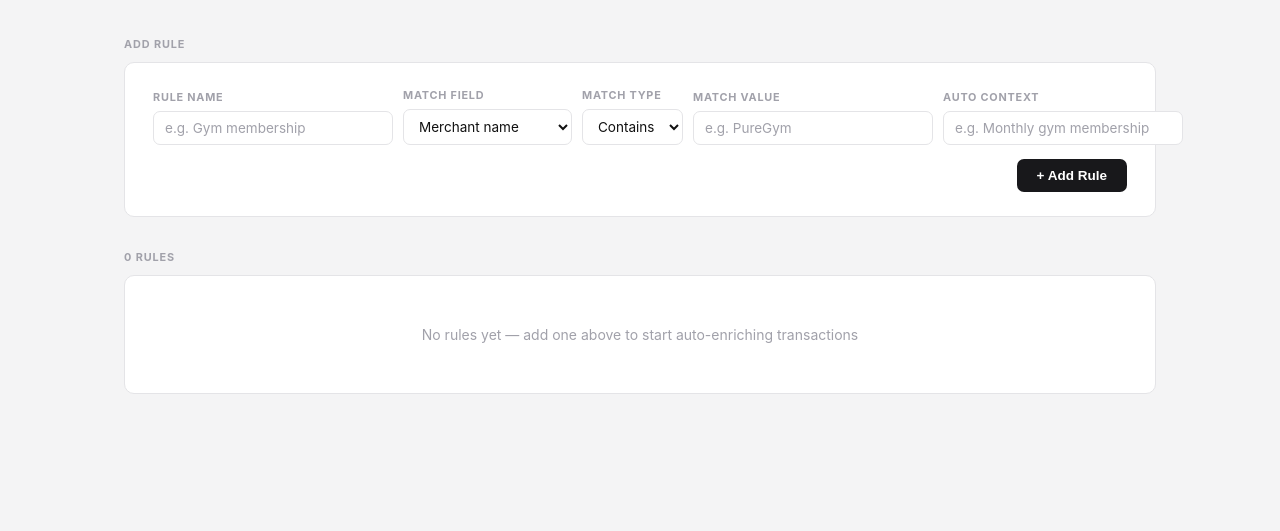
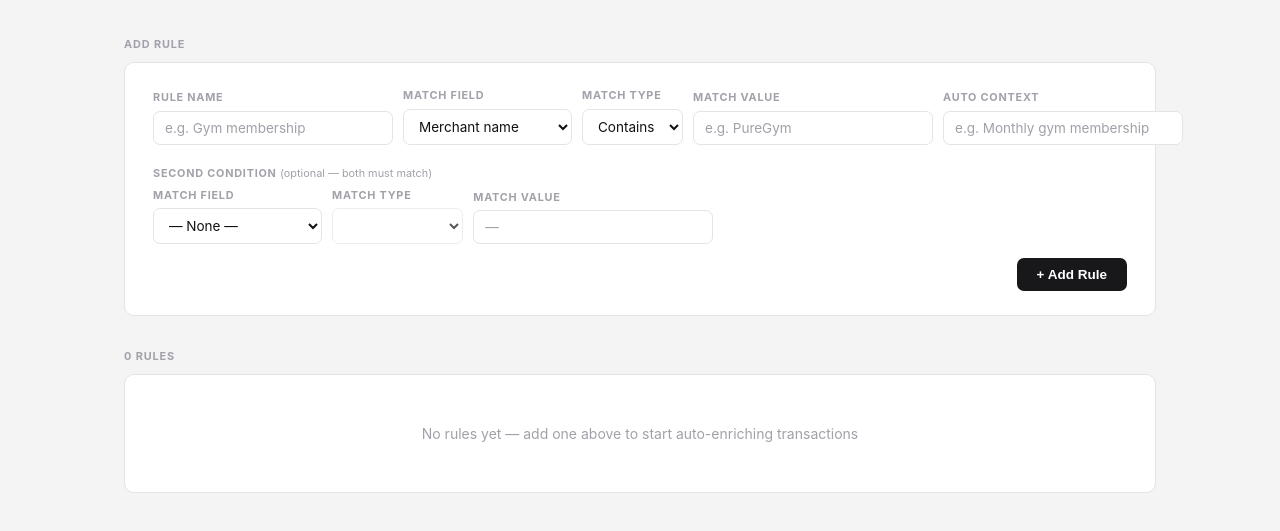
Before and after one commit to Samuel-Mason-git/bank-enrichment, a FastAPI app: template src/server_scripts/templates/rules.html in a window 1280 px wide. Shown: the part 54-585 px from the top of the page. Run offline with FastAPI, Linux system fonts and the light colour scheme; the template is opened without the code that fills it, so the values that code supplies are empty.

Commit message:
Added in second conditions

```diff
--- a/src/server_scripts/main.py
+++ b/src/server_scripts/main.py
@@ -426,12 +426,15 @@ async def add_rule(request: Request, credentials: HTTPBasicCredentials = Depends
     match_type = (form.get("match_type") or "").strip()
     match_value = (form.get("match_value") or "").strip()
     auto_context = (form.get("auto_context") or "").strip()
+    match_field_2 = (form.get("match_field_2") or "").strip() or None
+    match_type_2 = (form.get("match_type_2") or "").strip() or None
+    match_value_2 = (form.get("match_value_2") or "").strip() or None
     if name and match_field and match_type and match_value and auto_context:
         con = get_con()
         next_id = con.execute("SELECT COALESCE(MAX(id), 0) + 1 FROM rules").fetchone()[0]
         con.execute(
-            "INSERT INTO rules (id, name, match_field, match_type, match_value, auto_context) VALUES (?, ?, ?, ?, ?, ?)",
-            [next_id, name, match_field, match_type, match_value, auto_context]
+            "INSERT INTO rules (id, name, match_field, match_type, match_value, auto_context, match_field_2, match_type_2, match_value_2) VALUES (?, ?, ?, ?, ?, ?, ?, ?, ?)",
+            [next_id, name, match_field, match_type, match_value, auto_context, match_field_2, match_type_2, match_value_2]
         )
     return RedirectResponse(url="/dashboard/rules", status_code=303)
 
@@ -439,9 +442,9 @@ async def add_rule(request: Request, credentials: HTTPBasicCredentials = Depends
 @app.get("/dashboard/rules", response_class=HTMLResponse)
 async def rules_view(request: Request, credentials: HTTPBasicCredentials = Depends(verify_credentials)):
     con = get_con()
-    rows = con.execute("SELECT id, name, match_field, match_type, match_value, auto_context, enabled FROM rules ORDER BY id").fetchall()
+    rows = con.execute("SELECT id, name, match_field, match_type, match_value, auto_context, enabled, match_field_2, match_type_2, match_value_2 FROM rules ORDER BY id").fetchall()
     rules = [
-        {"id": r[0], "name": r[1], "match_field": r[2], "match_type": r[3], "match_value": r[4], "auto_context": r[5], "enabled": r[6]}
+        {"id": r[0], "name": r[1], "match_field": r[2], "match_type": r[3], "match_value": r[4], "auto_context": r[5], "enabled": r[6], "match_field_2": r[7], "match_type_2": r[8], "match_value_2": r[9]}
         for r in rows
     ]
     return templates.TemplateResponse(
--- a/src/server_scripts/server_db.py
+++ b/src/server_scripts/server_db.py
@@ -41,3 +41,6 @@ def init_db() -> None:
     )
     _con.execute("ALTER TABLE webhook_queue DROP COLUMN IF EXISTS user_category")
     _con.execute("ALTER TABLE webhook_queue DROP COLUMN IF EXISTS user_tags")
+    _con.execute("ALTER TABLE rules ADD COLUMN IF NOT EXISTS match_field_2 VARCHAR(255)")
+    _con.execute("ALTER TABLE rules ADD COLUMN IF NOT EXISTS match_type_2 VARCHAR(50)")
+    _con.execute("ALTER TABLE rules ADD COLUMN IF NOT EXISTS match_value_2 VARCHAR(255)")
--- a/src/server_scripts/templates/rules.html
+++ b/src/server_scripts/templates/rules.html
@@ -119,14 +119,41 @@
                 <div class="form-group">
                     <label>Match Value</label>
                     <input name="match_value" id="match_value" placeholder="e.g. PureGym" required>
-                    <span id="match_value_hint" style="font-size:0.7rem;color:#a1a1aa;margin-top:2px;display:none;"></span>
                 </div>
                 <div class="form-group">
                     <label>Auto Context</label>
                     <input name="auto_context" placeholder="e.g. Monthly gym membership" required>
                 </div>
             </div>
-            <div style="display:flex; justify-content:flex-end;">
+            <div style="margin:10px 0 4px;">
+                <span style="font-size:0.68rem;font-weight:700;text-transform:uppercase;letter-spacing:0.07em;color:#a1a1aa;">Second Condition <span style="font-weight:400;text-transform:none;letter-spacing:0;">(optional — both must match)</span></span>
+            </div>
+            <div class="form-grid" style="margin-bottom:0;">
+                <div class="form-group">
+                    <label>Match Field</label>
+                    <select name="match_field_2" id="match_field_2" onchange="updateMatchType2()">
+                        <option value="">— None —</option>
+                        <option value="merchant_name">Merchant name</option>
+                        <option value="description">Description</option>
+                        <option value="counterparty_name">Counterparty name</option>
+                        <option value="category">Category</option>
+                        <option value="amount">Amount (£)</option>
+                    </select>
+                </div>
+                <div class="form-group">
+                    <label>Match Type</label>
+                    <select name="match_type_2" id="match_type_2"></select>
+                </div>
+                <div class="form-group">
+                    <label>Match Value</label>
+                    <input name="match_value_2" id="match_value_2" placeholder="—">
+                </div>
+                <div class="form-group" style="grid-column: span 2;"></div>
+            </div>
+            <div style="display:flex; justify-content:space-between; align-items:center; margin-top:14px;">
+                <span id="match_value_hint" style="font-size:0.7rem;color:#a1a1aa;display:none;"></span>
+                <span id="match_value_hint_2" style="font-size:0.7rem;color:#a1a1aa;display:none;"></span>
+                <span></span>
                 <button type="submit" class="btn-add-rule">+ Add Rule</button>
             </div>
         </form>
@@ -139,9 +166,8 @@
             <thead>
                 <tr>
                     <th>Name</th>
-                    <th>Match Field</th>
-                    <th>Type</th>
-                    <th>Match Value</th>
+                    <th>Condition 1</th>
+                    <th>Condition 2</th>
                     <th>Auto Context</th>
                     <th>Status</th>
                     <th></th>
@@ -151,9 +177,8 @@
                 {% for rule in rules %}
                 <tr>
                     <td class="rule-name">{{ rule.name }}</td>
-                    <td class="mono">{{ rule.match_field }}</td>
-                    <td><span class="match-type-badge">{{ rule.match_type }}</span></td>
-                    <td class="mono">{{ rule.match_value }}</td>
+                    <td><span class="mono">{{ rule.match_field }}</span> <span class="match-type-badge">{{ rule.match_type }}</span> <span class="mono">{{ rule.match_value }}</span></td>
+                    <td>{% if rule.match_field_2 %}<span class="mono">{{ rule.match_field_2 }}</span> <span class="match-type-badge">{{ rule.match_type_2 }}</span> <span class="mono">{{ rule.match_value_2 }}</span>{% else %}<span style="color:#d4d4d8;">—</span>{% endif %}</td>
                     <td class="rule-context">{{ rule.auto_context }}</td>
                     <td><span class="badge {% if rule.enabled %}badge-enabled{% else %}badge-disabled{% endif %}">{% if rule.enabled %}enabled{% else %}disabled{% endif %}</span></td>
                     <td>
@@ -184,7 +209,8 @@ const TEXT_TYPES = [
     { value: "regex",    label: "Regex" },
 ];
 const AMOUNT_TYPES = [
-    { value: "amount_range", label: "Amount range (e.g. 490-510)" },
+    { value: "amount_range", label: "Amount range" },
+    { value: "amount_exact", label: "Exact amount" },
 ];
 
 function updateMatchType() {
@@ -200,16 +226,74 @@ function updateMatchType() {
     ).join("");
 
     if (isAmount) {
-        valueInput.placeholder = "e.g. 490-510";
-        hint.textContent = "Enter a £ range — e.g. 490-510 matches any amount between £490 and £510";
         hint.style.display = "block";
+        updateAmountHint();
+        typeSelect.addEventListener("change", updateAmountHint);
     } else {
         valueInput.placeholder = "e.g. PureGym";
         hint.style.display = "none";
     }
 }
 
+function updateMatchType2() {
+    const field = document.getElementById("match_field_2").value;
+    const typeSelect = document.getElementById("match_type_2");
+    const valueInput = document.getElementById("match_value_2");
+    const hint = document.getElementById("match_value_hint_2");
+
+    if (!field) {
+        typeSelect.innerHTML = "";
+        valueInput.placeholder = "—";
+        valueInput.disabled = true;
+        typeSelect.disabled = true;
+        hint.style.display = "none";
+        return;
+    }
+
+    valueInput.disabled = false;
+    typeSelect.disabled = false;
+    const isAmount = field === "amount";
+    const options = isAmount ? AMOUNT_TYPES : TEXT_TYPES;
+    typeSelect.innerHTML = options.map(o => `<option value="${o.value}">${o.label}</option>`).join("");
+
+    if (isAmount) {
+        hint.style.display = "block";
+        updateAmountHint2();
+        typeSelect.addEventListener("change", updateAmountHint2);
+    } else {
+        valueInput.placeholder = "e.g. PureGym";
+        hint.style.display = "none";
+    }
+}
+
+function updateAmountHint2() {
+    const typeSelect = document.getElementById("match_type_2");
+    const valueInput = document.getElementById("match_value_2");
+    const hint = document.getElementById("match_value_hint_2");
+    if (typeSelect.value === "amount_exact") {
+        valueInput.placeholder = "e.g. 9.99";
+        hint.textContent = "Enter an exact £ amount — e.g. 9.99";
+    } else {
+        valueInput.placeholder = "e.g. 490-510";
+        hint.textContent = "Enter a £ range — e.g. 490-510 matches any amount between £490 and £510";
+    }
+}
+
+function updateAmountHint() {
+    const typeSelect = document.getElementById("match_type");
+    const valueInput = document.getElementById("match_value");
+    const hint = document.getElementById("match_value_hint");
+    if (typeSelect.value === "amount_exact") {
+        valueInput.placeholder = "e.g. 9.99";
+        hint.textContent = "Enter an exact £ amount — e.g. 9.99";
+    } else {
+        valueInput.placeholder = "e.g. 490-510";
+        hint.textContent = "Enter a £ range — e.g. 490-510 matches any amount between £490 and £510";
+    }
+}
+
 updateMatchType();
+updateMatchType2();
 </script>
 
 </body>
```
Also changed, not shown: src/server_scripts/check_rules.py (+13 -5 lines).
